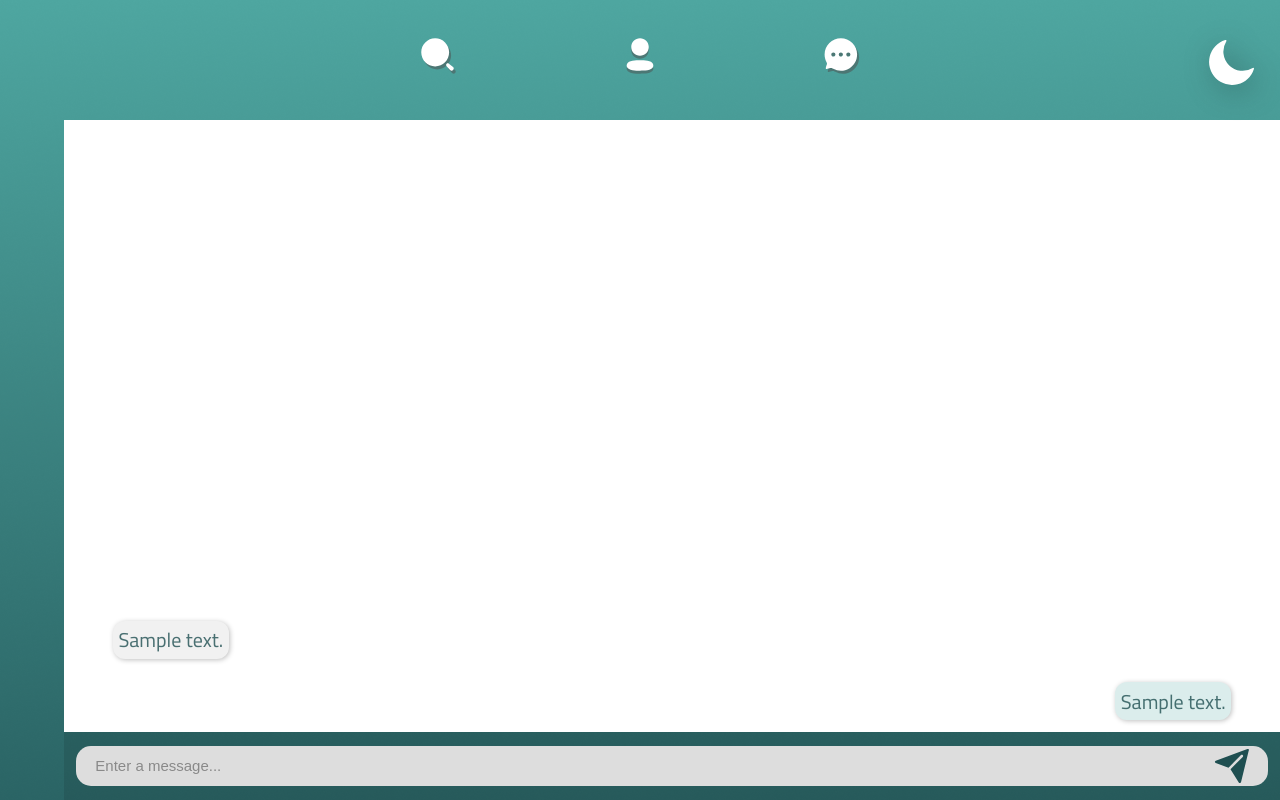
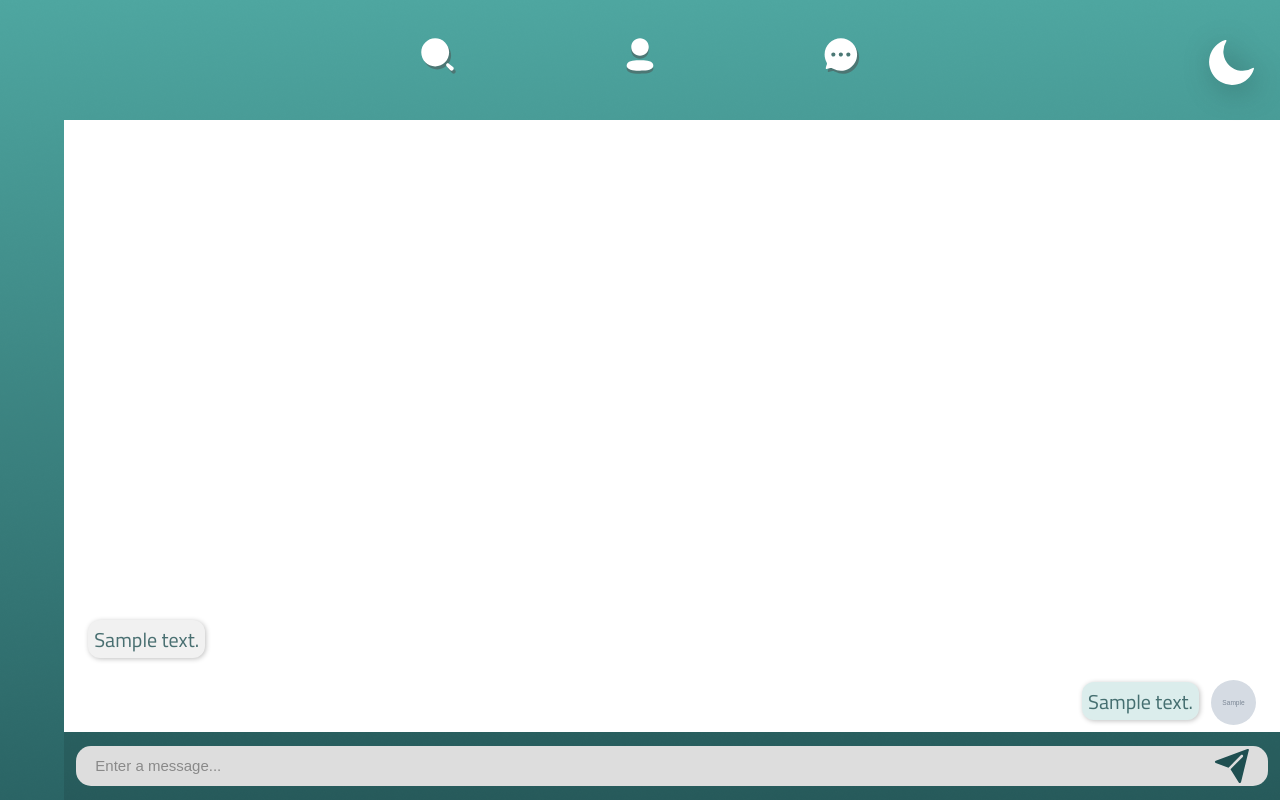
Before and after one commit to gzaprzala/petsh, a PHP site: page /chat?room=1 in a window 1280 px wide. Run offline with PHP 8.4, Linux system fonts and the light colour scheme; the visitor is signed in with stand-in values (Sample User, id 1); tables that the repository leaves empty or names only in its code hold one stand-in row (values such as "Sample post"); grey boxes marked "Sample" are stand-in pictures; a stand-in replaces the project's code that opens the database connection; some libraries are stand-ins or nearby versions; some web fonts are replaced.

Commit message:
implemented displaying photos next to messages

```diff
--- a/public/css/views/chat.css
+++ b/public/css/views/chat.css
@@ -103,6 +103,20 @@ a:visited {
   background: rgba(0, 0, 0, 0.1);
 }
 
+.chat-container-main-right-user-photo-sender {
+  width: 3rem;
+  height: 3rem;
+  border-radius: 50%;
+  margin: 0.8% 0 0 1%;
+}
+
+.chat-container-main-right-user-photo-receiver {
+  width: 3rem;
+  height: 3rem;
+  border-radius: 50%;
+  margin: 0.8% 1% 0 0;
+}
+
 .chat-container-main-right-messages {
   width: 100%;
   height: 90%;
@@ -121,7 +135,8 @@ a:visited {
 .chat-container-main-right-messages-sender {
   display: flex;
   justify-content: flex-end;
-  padding-right: 4%;
+  padding-right: 2%;
+  flex-direction: row;
 }
 
 .chat-container-main-right-messages-sender-message {
@@ -137,7 +152,7 @@ a:visited {
 .chat-container-main-right-messages-receiver {
   display: flex;
   justify-content: flex-start;
-  padding-left: 4%;
+  padding-left: 2%;
 }
 
 .chat-container-main-right-messages-receiver-message {
--- a/public/views/chat.php
+++ b/public/views/chat.php
@@ -45,10 +45,16 @@
                     <?= $message->getMessageContent() ?>
                   </p>
                 </div>
+                <img class="chat-container-main-right-user-photo-sender" src="public/uploads/<?= $photo->getPhoto($message->getSenderId()); ?>" alt="photo">
               <?php endif ?>
             </div>
             <div class="chat-container-main-right-messages-receiver">
               <?php if ($message->getReceiverId() == $_SESSION['id']) : ?>
+                <?php foreach ($friendsList as $friend) : ?>
+                  <?php if ($friend->getId() == (int)($_GET['room'])) : ?>
+                    <img class="chat-container-main-right-user-photo-receiver" src="public/uploads/<?= $friend->getPersonPhoto(); ?>" alt="photo">
+                  <?php endif ?>
+                <?php endforeach; ?>
                 <div class="chat-container-main-right-messages-receiver-message">
                   <p>
                     <?= $message->getMessageContent() ?>
```
